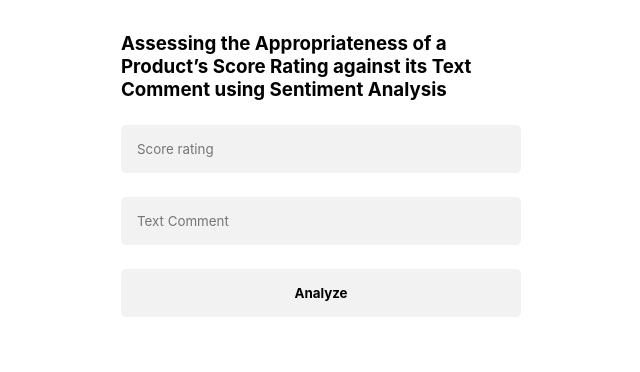
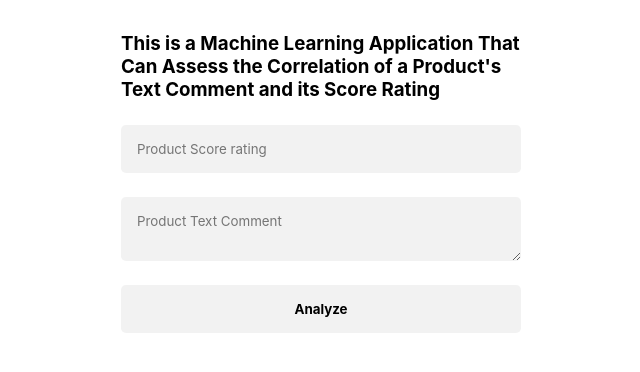
Before and after one commit to EricEchemane/Assessing-the-Correlation-of-a-Product-Review-Comment-and-its-Score-Rating, a Flask app: page / in a window 1280 px wide. Shown: the top 372 px of the page, without its empty margins (319-959 px from the left). Run offline with Flask 2, Linux system fonts and the light colour scheme; some libraries are stand-ins or nearby versions.

Commit message:
Updated the title and change comment input to textarea

```diff
--- a/templates/index.html
+++ b/templates/index.html
@@ -17,7 +17,8 @@
         }
 
         input,
-        button {
+        button,
+        textarea {
             padding: 1rem;
             border-radius: .3rem;
             background-color: hsla(0, 0%, 0%, .05);
@@ -27,7 +28,8 @@
             box-shadow: 0 0 0 1px hsla(0, 0%, 0%, 1);
         }
 
-        button:focus-visible {
+        button:focus-visible,
+        textarea:focus-visible {
             box-shadow: 0 0 0 1px hsla(0, 0%, 0%, 1);
             background-color: hsla(0, 0%, 0%, .07);
         }
@@ -62,13 +64,13 @@
 <body>
     <form action="/" method="post">
         <div>
-            <h3> Assessing the Appropriateness of a Product’s Score Rating against its Text Comment using Sentiment
-                Analysis
+            <h3>
+                This is a Machine Learning Application That Can Assess the Correlation of a Product's Text Comment and
+                its Score Rating
             </h3>
-            </p>
         </div>
-        <input type="number" placeholder="Score rating" name="scoreRating" max="5" required />
-        <input type="text" placeholder="Text Comment" name="textComment" required />
+        <input type="number" placeholder="Product Score rating" name="scoreRating" max="5" required />
+        <textarea placeholder="Product Text Comment" name="textComment" required></textarea>
         <button name="submit"> Analyze </button>
         {% if prediction %}
         <div>
```
Also changed, not shown: 1 other file.
